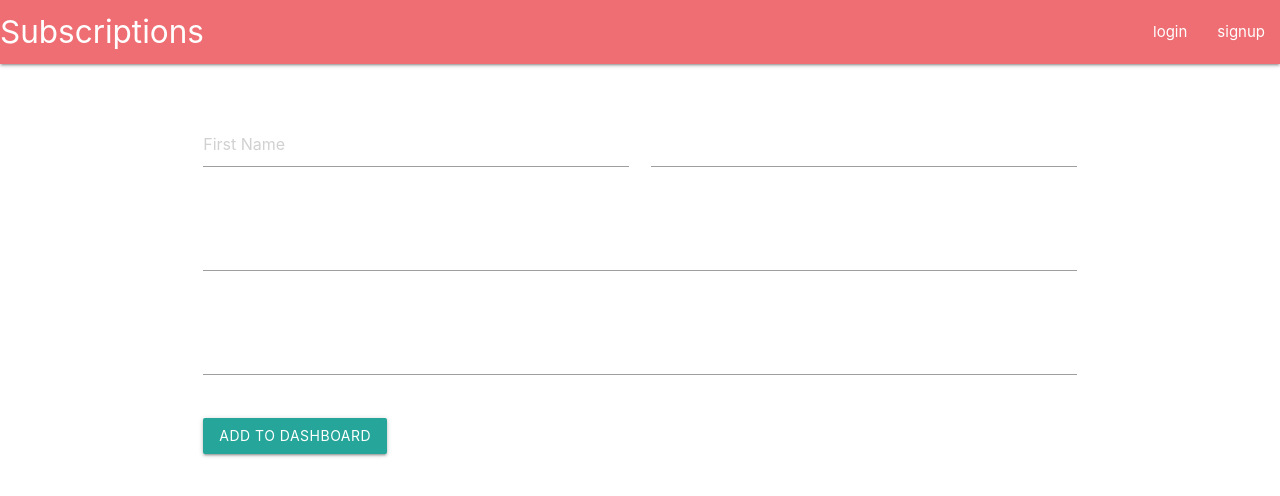
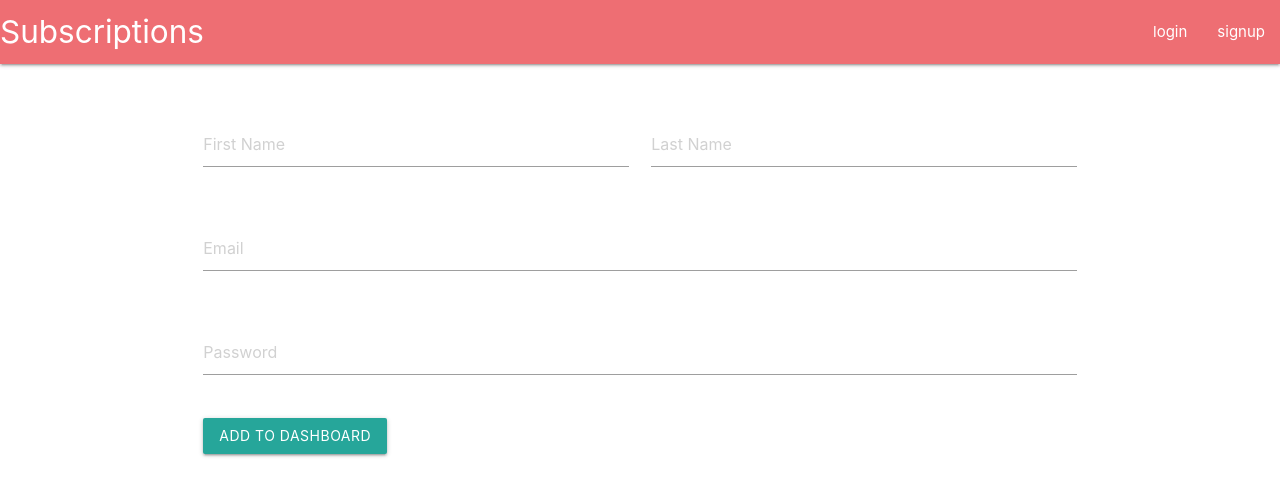
Before and after one commit to Aikeh2021/subscription-manager, a React (Create React App) app in the folder client/: page /signup in a window 1280 px wide. Shown: the top 496 px of the page. Built offline with nearby package versions, Linux system fonts and the light colour scheme.

Commit message:
Added placeholders in the signupForm.

```diff
--- a/client/src/containers/SignUpForm/SignUpForm.jsx
+++ b/client/src/containers/SignUpForm/SignUpForm.jsx
@@ -24,7 +24,7 @@ const [firstName, setFirstName]= useState("");
         </div>
 
         <div className="input-field col s6">
-          <input id="last_name" type="text" className="validate" value={lastName} onChange={(e) =>{
+          <input placeholder="Last Name" id="last_name" type="text" className="validate" value={lastName} onChange={(e) =>{
                  setLastName(e.target.value);
          }}/>
           <label for="last_name">{props.last_name}</label>
@@ -33,7 +33,7 @@ const [firstName, setFirstName]= useState("");
 
       <div className="row">
         <div className="input-field col s12">
-          <input id="email" type="email" className="validate" value={email} onChange={(e) =>{
+          <input placeholder="Email" id="email" type="email" className="validate" value={email} onChange={(e) =>{
                  setEmail(e.target.value);
          }}/>
           <label for="email">{props.email}</label>
@@ -41,16 +41,14 @@ const [firstName, setFirstName]= useState("");
       </div>
       <div className="row">
         <div className="input-field col s12">
-          <input id="password" type="password" className="validate" value={password} onChange={(e) =>{
+          <input placeholder="Password" id="password" type="password" className="validate" value={password} onChange={(e) =>{
                  setPassword(e.target.value);
          }}/>
           <label for="password">{props.password}</label>
         </div>
       </div>
       <button className="btn waves-effect waves-light" type="submit" name="action">Add to Dashboard
-
   </button>
-
     </form>
   </div>
         </div>
```
